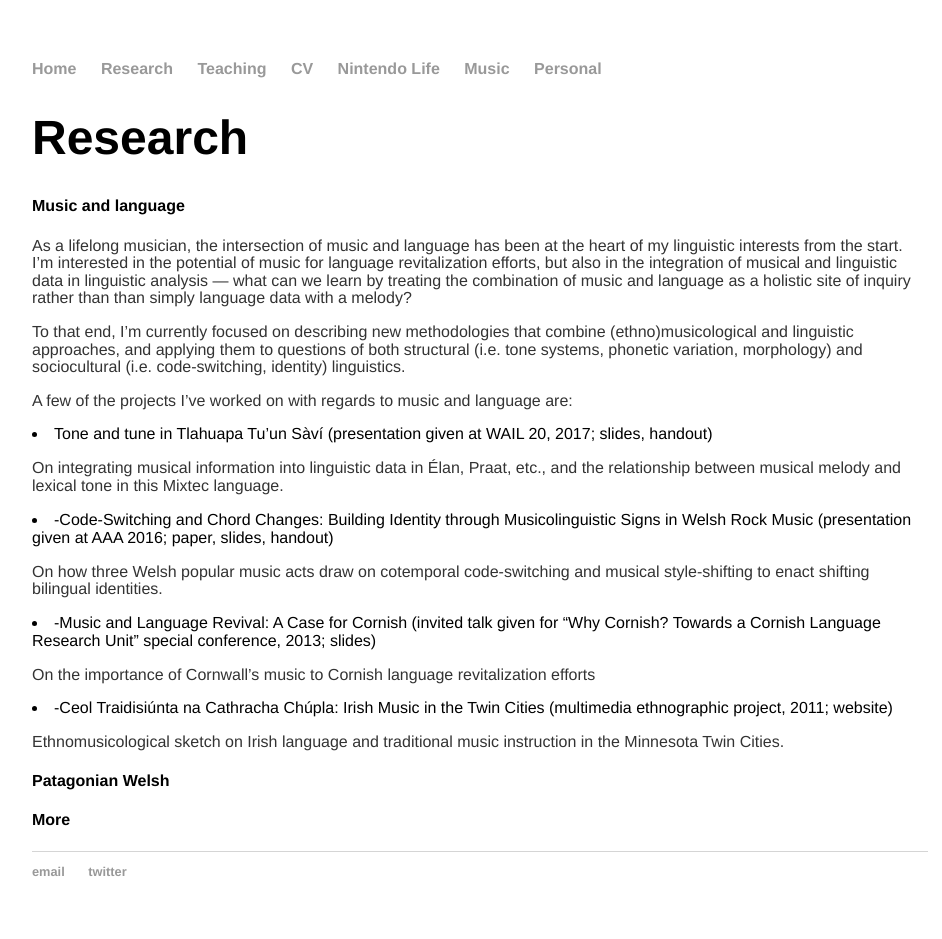
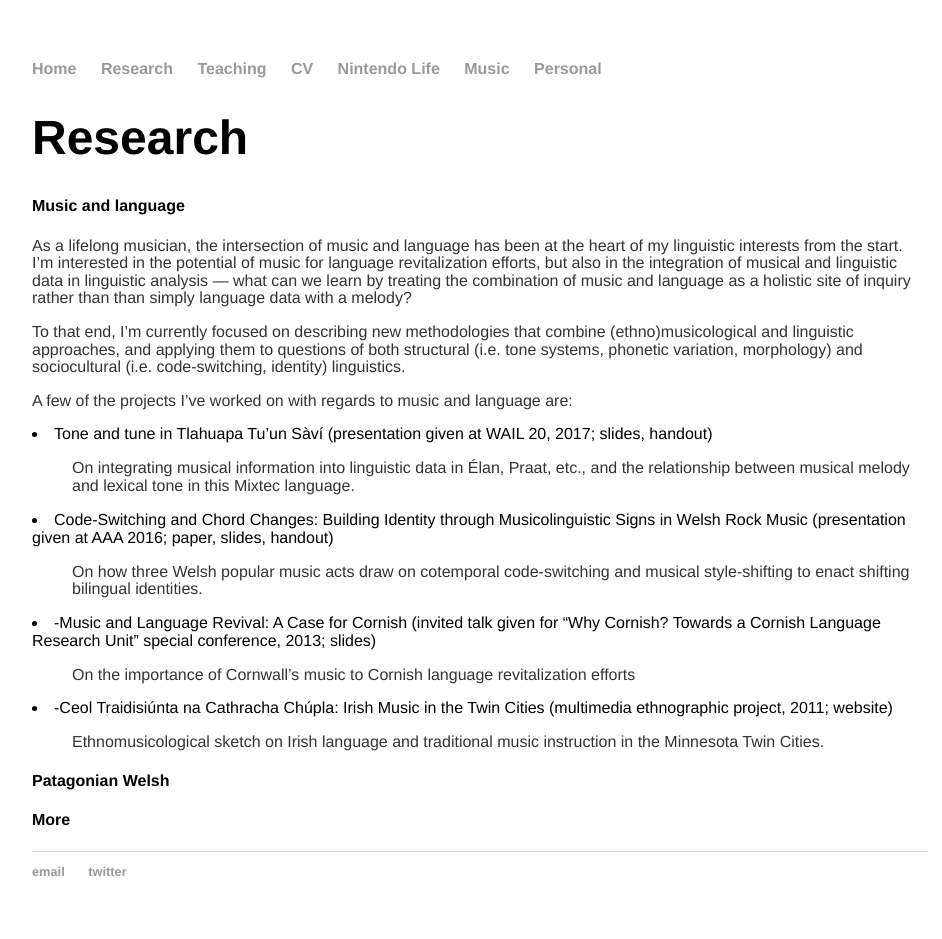
Before and after one commit to morgansleeper/morgansleeper.github.io, a Jekyll site: the page built from research/index.html, in a window 1280 px wide. Shown: the whole page, without its empty margins (160-1102 px from the left). Built offline with Jekyll 4.4.1, drawn with Linux system fonts in a browser that asks for light colours.

Commit message:
Update index.html

```diff
--- a/research/index.html
+++ b/research/index.html
@@ -13,23 +13,23 @@ title: Morgan Sleeper | Research
   (i.e. code-switching, identity) linguistics.</p>
 <p>A few of the projects I’ve worked on with regards to music and language are:</p>
 <li>Tone and tune in Tlahuapa Tu’un Sàví (presentation given at WAIL 20, 2017; slides, handout)
-  <p>	On integrating musical information into linguistic data in Élan, Praat, etc., and the relationship between musical melody and lexical tone in this Mixtec language.
+ <p style="margin-left: 40px">On integrating musical information into linguistic data in Élan, Praat, etc., and the relationship between musical melody and lexical tone in this Mixtec language.
 </p></li>
-<li>-Code-Switching and Chord Changes: Building Identity through Musicolinguistic Signs in Welsh Rock Music (presentation given at AAA 2016; paper, slides, handout)
+<li>Code-Switching and Chord Changes: Building Identity through Musicolinguistic Signs in Welsh Rock Music (presentation given at AAA 2016; paper, slides, handout)
 
-  <p>	On how three Welsh popular music acts draw on cotemporal code-switching and musical style-shifting to enact shifting bilingual identities.
+  <p style="margin-left: 40px">	On how three Welsh popular music acts draw on cotemporal code-switching and musical style-shifting to enact shifting bilingual identities.
 
   </p>
 </li>
 <li>-Music and Language Revival: A Case for Cornish (invited talk given for “Why Cornish? Towards a Cornish Language Research Unit” special conference, 2013; slides)
 
-  <p>	On the importance of Cornwall’s music to Cornish language revitalization efforts
+  <p style="margin-left: 40px">	On the importance of Cornwall’s music to Cornish language revitalization efforts
 
   </p>
 </li>
 <li>-Ceol Traidisiúnta na Cathracha Chúpla: Irish Music in the Twin Cities (multimedia ethnographic project, 2011; website)
 
-  <p>	Ethnomusicological sketch on Irish language and traditional music instruction in the Minnesota Twin Cities.
+  <p style="margin-left: 40px">	Ethnomusicological sketch on Irish language and traditional music instruction in the Minnesota Twin Cities.
 
   </p>
 </li>
```
